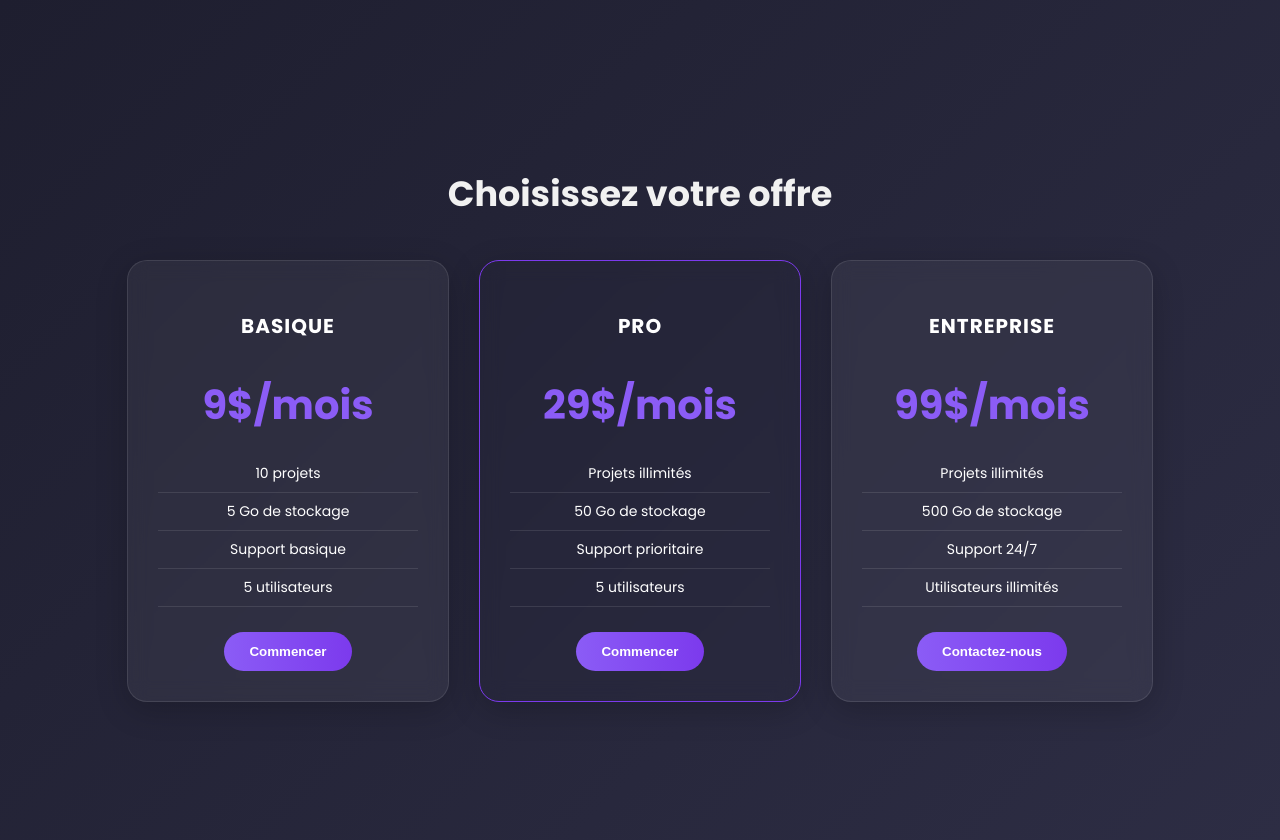
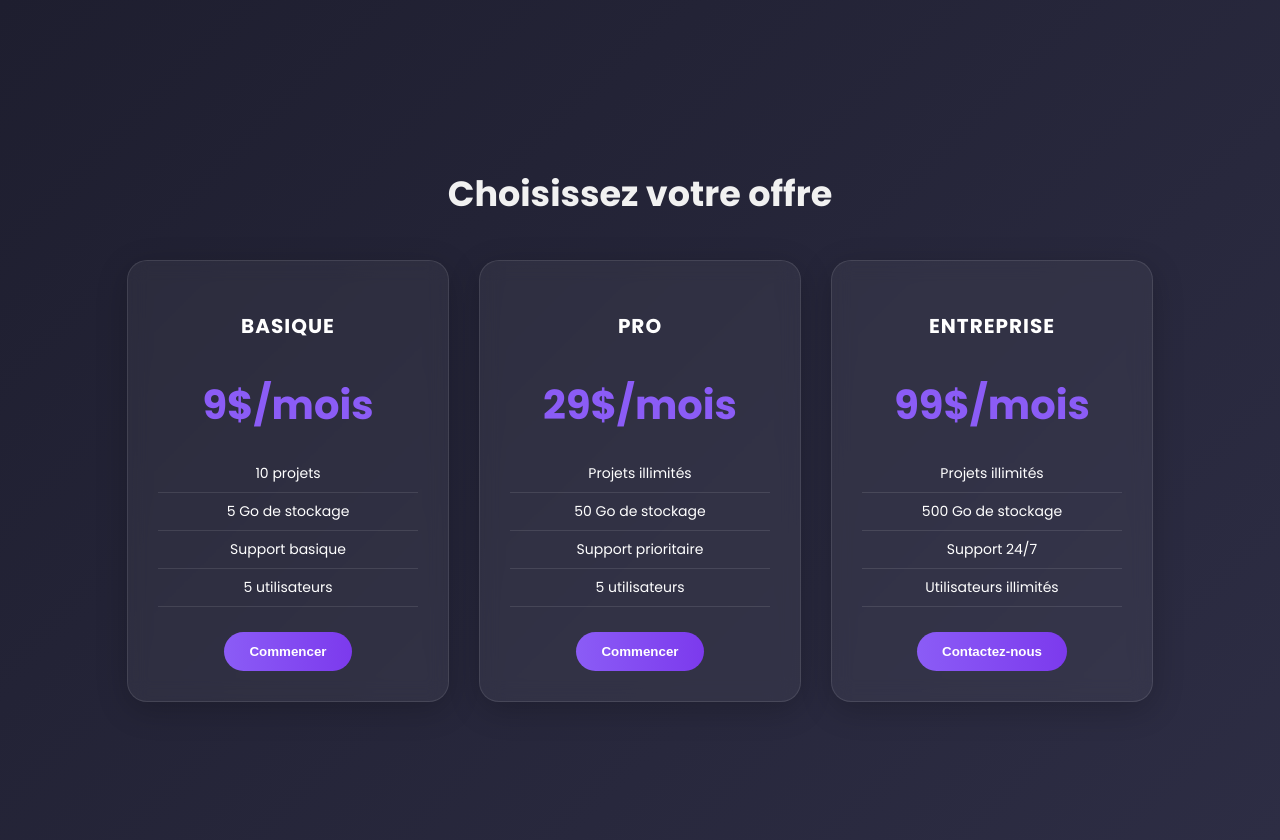
Before and after one commit to cmk-lucas/choix_payements, a plain HTML site: page index.html in a window 1280 px wide. Drawn offline with Linux system fonts and the light colour scheme.

Commit message:
projet ini

```diff
--- a/index.html
+++ b/index.html
@@ -24,7 +24,7 @@
             <button>Commencer</button>
         </div>
 
-        <div class="card featured">
+        <div class="card">
             <h3>Pro</h3>
             <h1>29<span>$</span><span>/mois</span></h1>
             <ul>
--- a/style.css
+++ b/style.css
@@ -41,6 +41,7 @@ body {
 .card:hover {
     transform: translateY(-10px);
     box-shadow: 0 15px 45px rgba(124, 58, 237, 0.5);
+    background: rgba(124, 58, 237, 0);
 }
 
 .card h3 {
@@ -84,8 +85,3 @@ button:hover {
     opacity: 0.8;
     transform: scale(1.05);
 }
-
-.featured {
-    background: rgba(124, 58, 237, 0);
-    border: 1px solid #7c3aed;
-}
```
